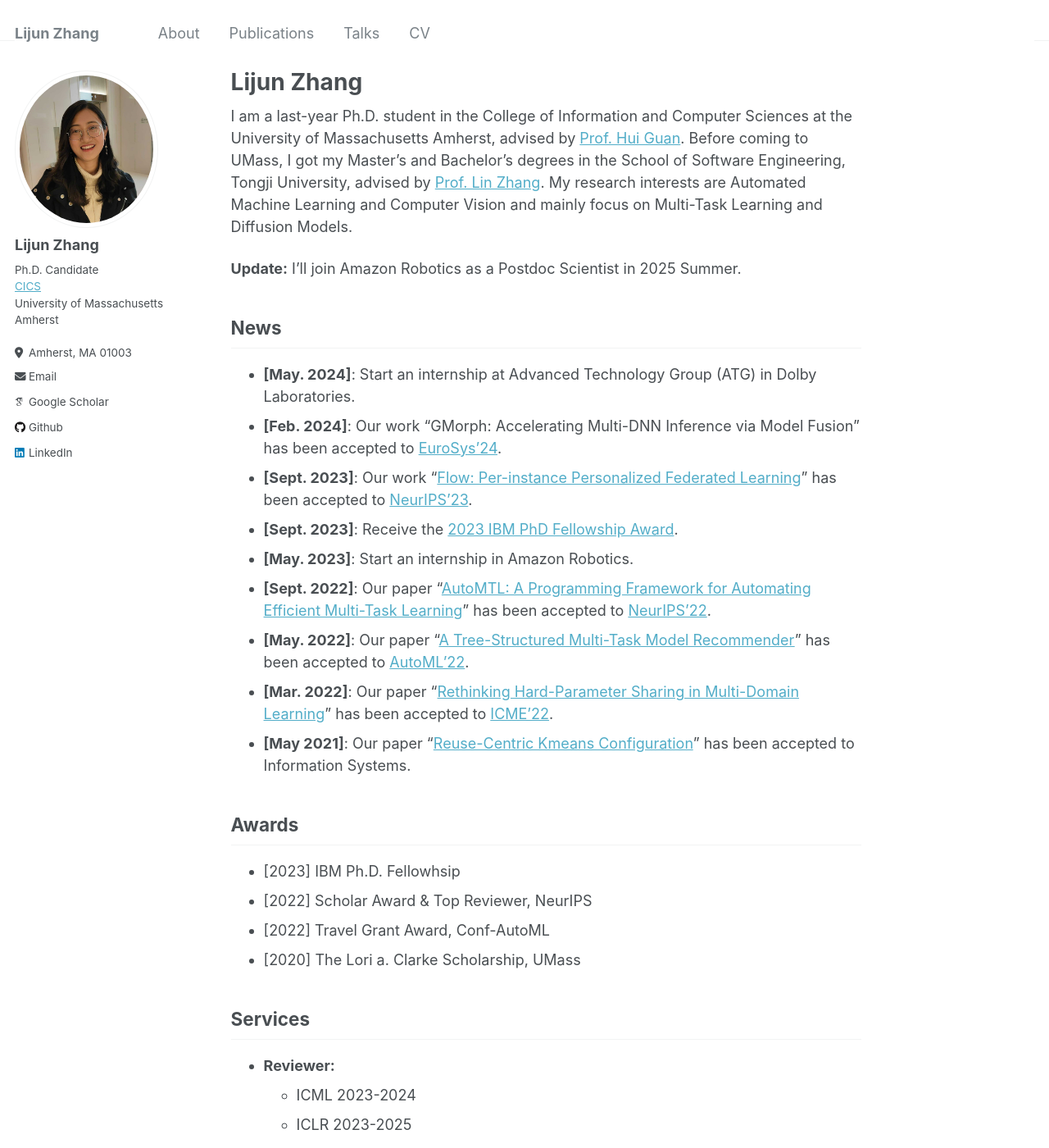
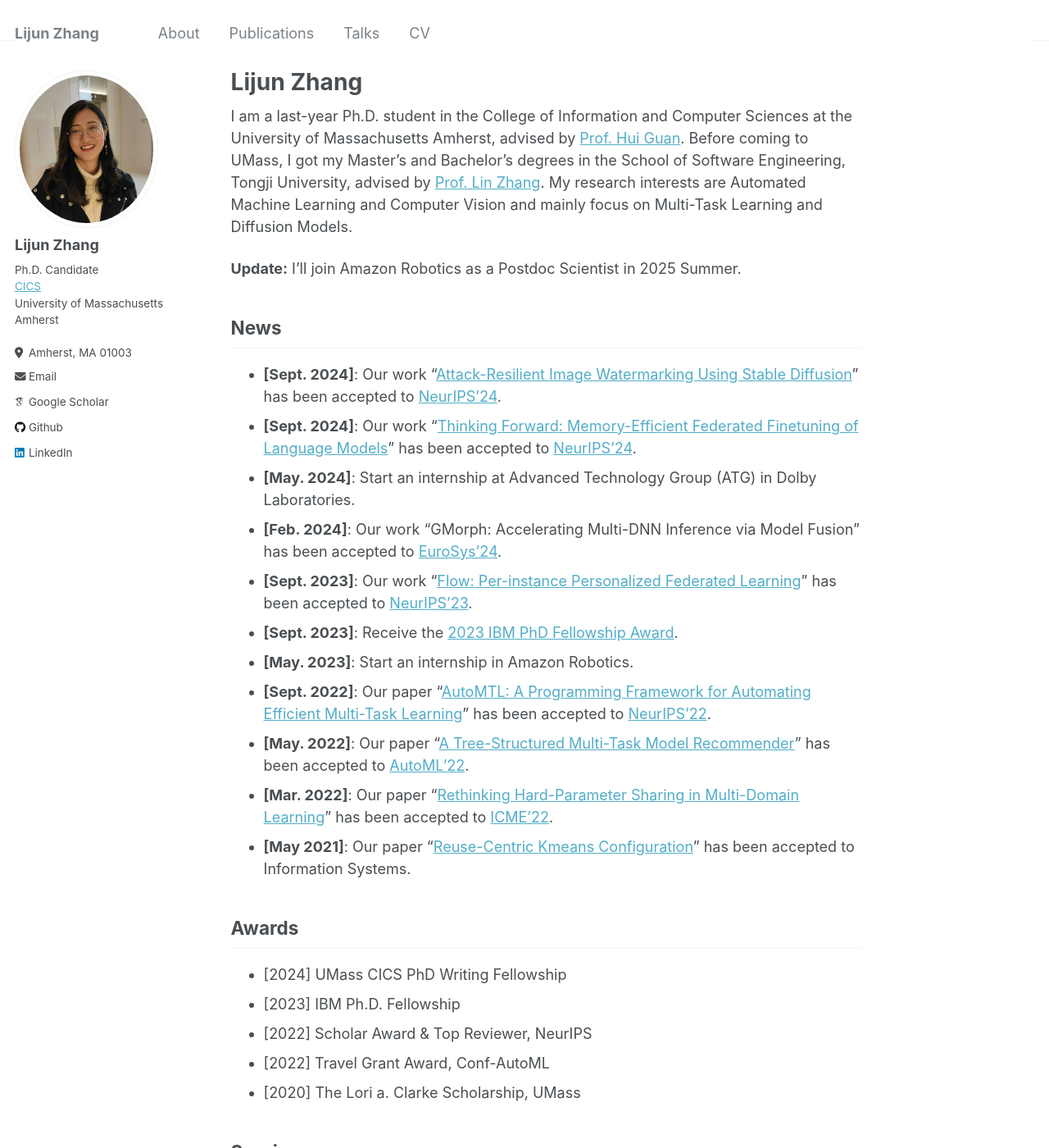
Before and after one commit to zhanglijun95/zhanglijun95.github.io, a Jekyll site: the page built from _pages/about.md, in a window 1280 px wide and 1400 px high. Shown: the whole window at 82% size. Built offline with Jekyll 4.4.1, drawn with Linux system fonts in a browser that asks for light colours; some web fonts are replaced.

Commit message:
Update about.md

```diff
--- a/_pages/about.md
+++ b/_pages/about.md
@@ -14,7 +14,8 @@ My research interests are Automated Machine Learning and Computer Vision and mai
 **Update:** I'll join Amazon Robotics as a Postdoc Scientist in 2025 Summer.
 
 ## News
-
+- **[Sept. 2024]**: Our work "[Attack-Resilient Image Watermarking Using Stable Diffusion](https://arxiv.org/pdf/2401.04247)" has been accepted to [NeurIPS'24](https://nips.cc/).
+- **[Sept. 2024]**: Our work "[Thinking Forward: Memory-Efficient Federated Finetuning of Language Models](https://arxiv.org/pdf/2405.15551)" has been accepted to [NeurIPS'24](https://nips.cc/).
 - **[May. 2024]**: Start an internship at Advanced Technology Group (ATG) in Dolby Laboratories.
 - **[Feb. 2024]**: Our work "GMorph: Accelerating Multi-DNN Inference via Model Fusion" has been accepted to [EuroSys'24](https://2024.eurosys.org/).
 - **[Sept. 2023]**: Our work "[Flow: Per-instance Personalized Federated Learning](https://guanh01.github.io/files/2023flow.pdf)" has been accepted to [NeurIPS'23](https://nips.cc/).
@@ -26,8 +27,8 @@ My research interests are Automated Machine Learning and Computer Vision and mai
 - **[May 2021]**: Our paper "[Reuse-Centric Kmeans Configuration](https://www.sciencedirect.com/science/article/abs/pii/S0306437921000430)" has been accepted to Information Systems.
 
 ## Awards
-
-- \[2023\] IBM Ph.D. Fellowhsip
+- \[2024\] UMass CICS PhD Writing Fellowship
+- \[2023\] IBM Ph.D. Fellowship
 - \[2022\] Scholar Award & Top Reviewer, NeurIPS
 - \[2022\] Travel Grant Award, Conf-AutoML
 - \[2020\] The Lori a. Clarke Scholarship, UMass
```
Also changed, not shown: other parts of _pages/about.md (+0 -1 lines).
